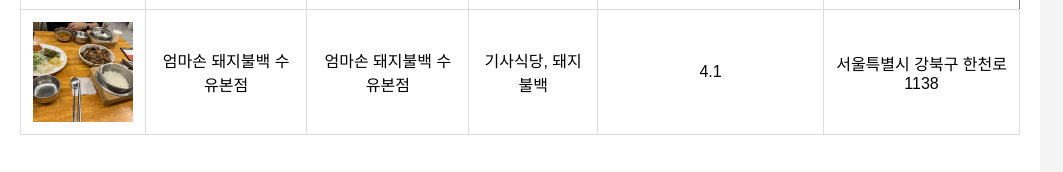
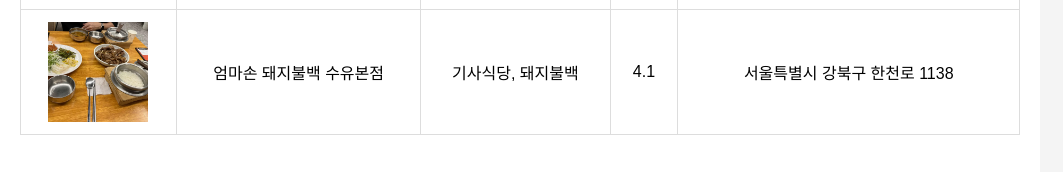
Before and after one commit to woo218/duksung_diner, a plain HTML site: page index.html in a window 1280 px wide. Shown: the part 1304-1476 px from the top of the page, without its empty margins (0-1063 px from the left). Drawn offline with Linux system fonts and the light colour scheme; files that its build step writes are made by us from their sources.

Commit message:
Update index.html

```diff
--- a/index.html
+++ b/index.html
@@ -166,7 +166,6 @@
             <tr>
               <td><a href="pages/place10.html"><img src="./media/place10.jpg" alt="엄마손 돼지불백" width="100" height="100"></a></td>
               <td>엄마손 돼지불백 수유본점</td>
-              <td>엄마손 돼지불백 수유본점</td>
               <td>기사식당, 돼지불백</td>
               <td>4.1</td>
               <td>서울특별시 강북구 한천로 1138</td>
```
